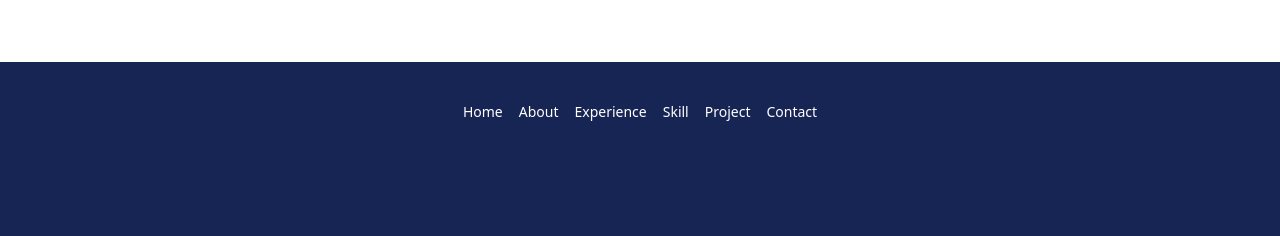
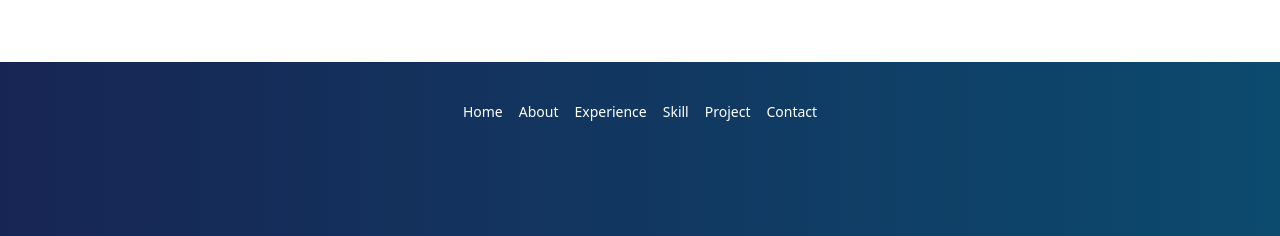
Before and after one commit to PCL-TUM/profile.me, a Vue app: page / in a window 1280 px wide. Shown: the part 8667-8903 px from the top of the page. Built offline with nearby package versions, Linux system fonts and the light colour scheme; some icons are missing; what aos-vue, vue-sweetalert2 would draw is missing.

Commit message:
edit:footer overflow

```diff
--- a/src/components/Footer.vue
+++ b/src/components/Footer.vue
@@ -1,14 +1,18 @@
 <template lang="">
     <div>
 
-      <footer class="footer footer-center p-10 bg-blue-950 text-white rounded-t-xl sm:rounded-none">
-        <nav class="grid grid-flow-col gap-4">
+      <footer class="footer footer-center p-10 bg-none text-white rounded-t-xl sm:rounded-none">
+        <nav class="flex justify-center flex-col sm:flex-row gap-4">
+          <div class="flex flex-row gap-4">
             <a href="#home" class="link link-hover">Home</a>
             <a href="#about" class="link link-hover">About</a>
             <a href="#experience" class="link link-hover">Experience</a>
             <a href="#skill" class="link link-hover">Skill</a>
+          </div>
+          <div class="flex flex-row gap-4">
             <a href="#p_folio" class="link link-hover">Project</a>
             <a href="#contact" class="link link-hover">Contact</a>
+          </div>
         </nav>
         <nav>
           <div class="grid grid-flow-col gap-4">
```
Lines whose indentation alone changed are shown as unchanged.
